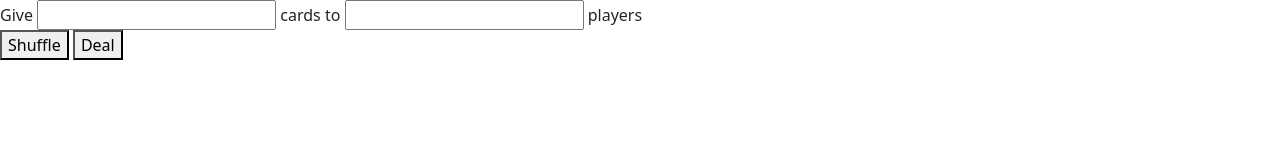
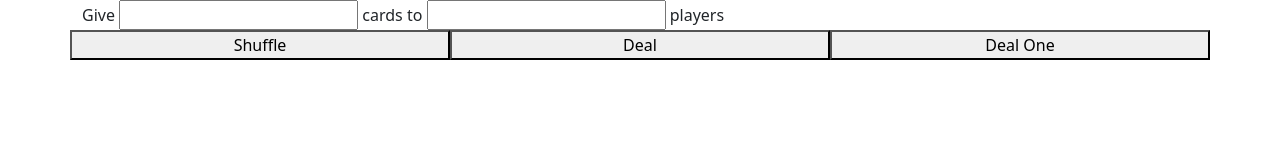
Before and after one commit to elast27/Deck-of-Cards, a website with bundled scripts: page index.html in a window 1280 px wide. Built offline with nearby package versions, Linux system fonts and the light colour scheme.

Commit message:
Re-organized, added deal one

```diff
--- a/index.html
+++ b/index.html
@@ -6,18 +6,20 @@
   </head>
   <body>
     <script src="index.js"></script>
-    <div id="app">
+    <div id="app" class="container">
     <div>
       <label>Give</label>
-      <input type="number" id='noCards'></input>
+      <input type="number" id='noCards' maxlength="2"></input>
       <label> cards to </label>
-      <input type="number" id='players'></input>
+      <input type="number" id='players' maxlength="2"></input>
       <label>players</label>
     </div>
-    <div>
-      <button id="shuffle">Shuffle</button>
-      <button id="deal">Deal</button>
+    <div id='menu' class='row'>
+      <button id="shuffle" class='col'>Shuffle</button>
+      <button id="deal" class='col'>Deal</button>
+      <button id="dealOne" class = 'col'>Deal One</button>
     </div>
-    <div id="board" class="container"></div>
+    <div id="board" class="row"></div>
+
   </body>
 </html>
```
